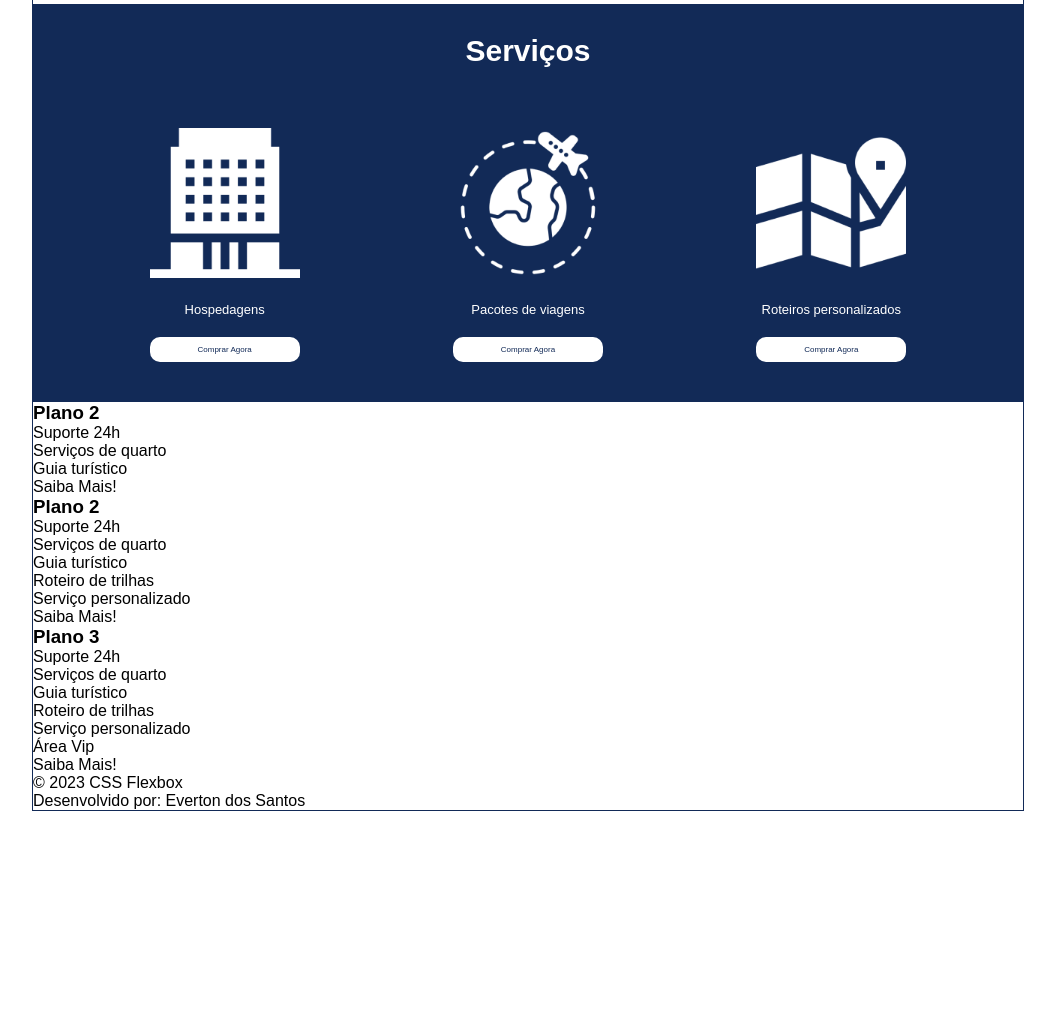
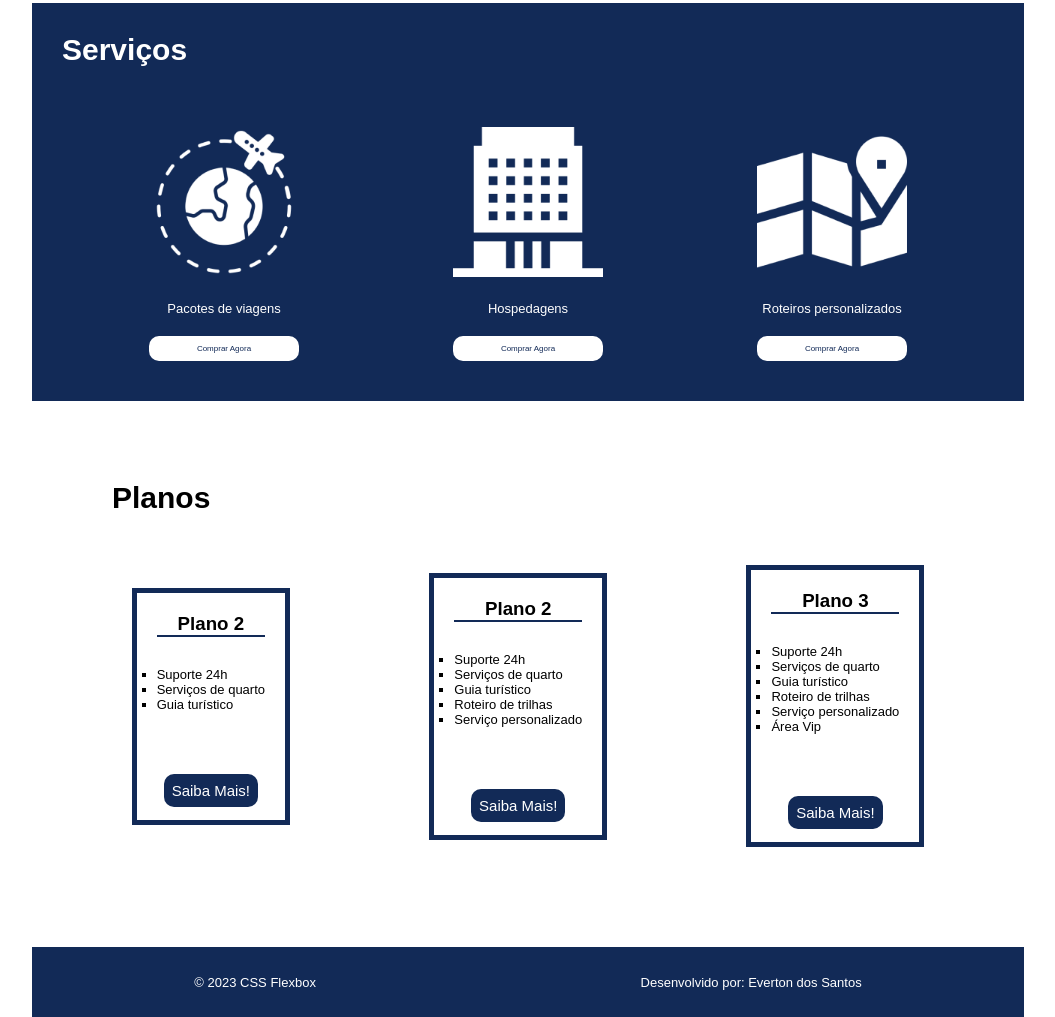
Before and after one commit to EvertondosSantos/Flexbox-DIO, a plain HTML site: page index.html in a window 1280 px wide. Shown: the part 857-1874 px from the top of the page, without its empty margins (112-1167 px from the left). Before the commit the page ends 1668 px from the top, so only its background shows below. Drawn offline with Linux system fonts and the light colour scheme.

Commit message:
commit 6 finalizado

```diff
--- a/index.html
+++ b/index.html
@@ -45,17 +45,20 @@
             <h2>Serviços</h2>
         </div>
 
+
+
         <div class="container servicosTipos">
+
+            <div class="modelo">
+                <div><img src="./images/icon-1.png" alt="pacote de viagens"></div>
+                <p>Pacotes de viagens</p>
+                <a href="#" class="botaoBranco">Comprar Agora</a>
+             </div>
+
             <div class="modelo">
                 <div><img src="./images/icon-2.png" alt="hospedagens"></div>
                 <p>Hospedagens</p>
                 <a href="#" class="botaoBranco">Comprar Agora</a>
-            </div>
-
-            <div class="modelo">
-               <div><img src="./images/icon-1.png" alt="pacote de viagens"></div>
-               <p>Pacotes de viagens</p>
-               <a href="#" class="botaoBranco">Comprar Agora</a>
             </div>
 
             <div class="modelo">
@@ -67,9 +70,11 @@
         </div>
     </div>
 <!-- ESTÁ OK ATÉ AQUI -->
-    <div>
-
+    <div class="container planosPai">
         <div>
+            <h2>Planos</h2>
+        </div>
+        <div class="planos">
             <h3>Plano 2</h3>
             <ul>
                 <li>Suporte 24h</li>
@@ -79,7 +84,7 @@
             <a href="#">Saiba Mais!</a>
         </div>
 
-        <div>
+        <div class="planos">
             <h3>Plano 2</h3>
             <ul>
                 <li>Suporte 24h</li>
@@ -91,7 +96,7 @@
             <a href="#">Saiba Mais!</a>
         </div>
 
-        <div>
+        <div class="planos">
             <h3>Plano 3</h3>
             <ul>
                 <li>Suporte 24h</li>
@@ -105,7 +110,7 @@
         </div>
     </div>
 
-    <footer>
+    <footer class="rodape container">
         <p>&copy; 2023 CSS Flexbox</p>
         <p>Desenvolvido por: Everton dos Santos</p>
     </footer>
--- a/style.css
+++ b/style.css
@@ -7,9 +7,6 @@
     font-family: 'Oswald', sans-serif;
 }
 
-body{
-    border: 1px solid #122A57;
-}
 
 ul{
     list-style: none;
@@ -111,7 +108,9 @@ header ul li a{
     flex-direction: column;
     padding: 30px;
 }
+
 .servicosPai h2{
+    width: 992px;
     color: white;
     margin-bottom: 50px;
 }
@@ -141,3 +140,44 @@ header ul li a{
 }
 
 /* PLANOS */
+
+.planosPai{
+    margin: 30px 30px 100px 30px;
+    flex-wrap: wrap;
+
+}
+.planosPai h2{
+    width: 992px;
+    margin: 50px 50px 50px 50px;
+
+}
+.planos{
+    padding: 20px;
+    border: 5px solid #122A57;
+    text-align: center;
+}
+.planos h3{
+    border-bottom: 2px solid #122A57;
+}
+.planos ul{
+    text-align: start;
+    list-style: square;
+    margin: 30px 0px 70px 0px;
+    font-size: 13px;
+}
+.planos a{
+    color: white;
+    background-color: #122A57;
+    font-size: 15px;
+    border-radius: 10px;
+    padding: 8px;
+}
+
+.rodape{
+    background-color: #122A57;
+    height: 70px;
+}
+.rodape p{
+    color: white;
+    font-size: 13px;
+}
```
